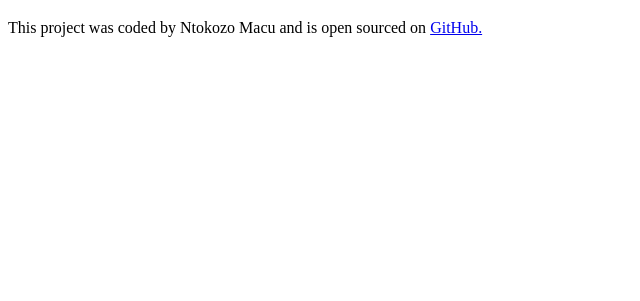
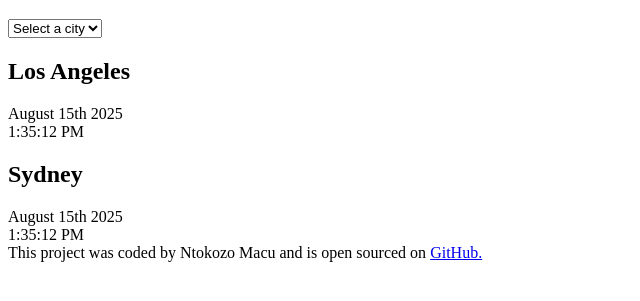
Before and after one commit to Ntoki07/World-clock, a plain HTML site: page index.html in a window 1280 px wide. Shown: the part 61-362 px from the top of the page, without its empty margins (0-640 px from the left). Drawn offline with Linux system fonts and the light colour scheme.

Commit message:
added HTML

```diff
--- a/css/style.css
+++ b/css/style.css
@@ -0,0 +1,6 @@
+.h1{
+    text-align: center;
+}
+.footer{
+    text-align: center;
+}
--- a/index.html
+++ b/index.html
@@ -7,7 +7,26 @@
     <title>World Clock- Ntokozo Macu</title>
 </head>
 <body>
+    <div class="container">
     <h1>World Clock</h1>
+    <select>
+        <option value="">Select a city</option>
+        <option value="">London</option>
+        <option value="">New York</option>
+        <option value="">Auckland</option>
+    </select>
+    <div class="city">
+        <h2>Los Angeles</h2>
+        <div class="date">August 15th 2025</div>
+        <div class="time">1:35:12 PM</div>
+    </div>
+    </div>
+    <div class="city">
+        <h2>Sydney</h2>
+        <div class="date">August 15th 2025</div>
+        <div class="time">1:35:12 PM</div>
+    </div>
+    </div>
     <footer>
         This project was coded by Ntokozo Macu and is open sourced on <a href="https://github.com/Ntoki07/World-clock" target="blank"> GitHub.</a>
     </footer>
```
